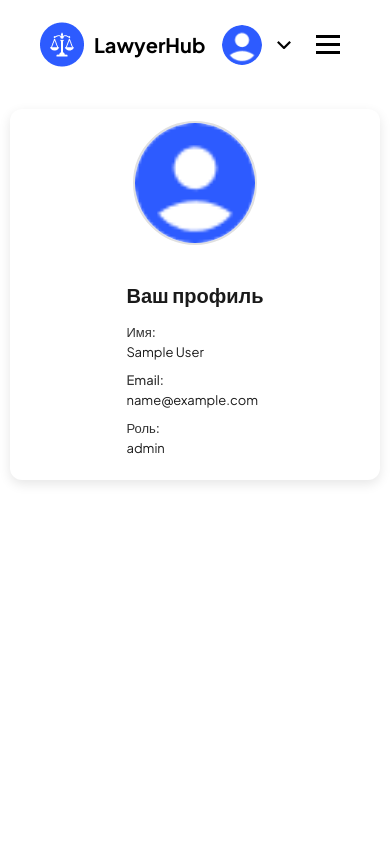
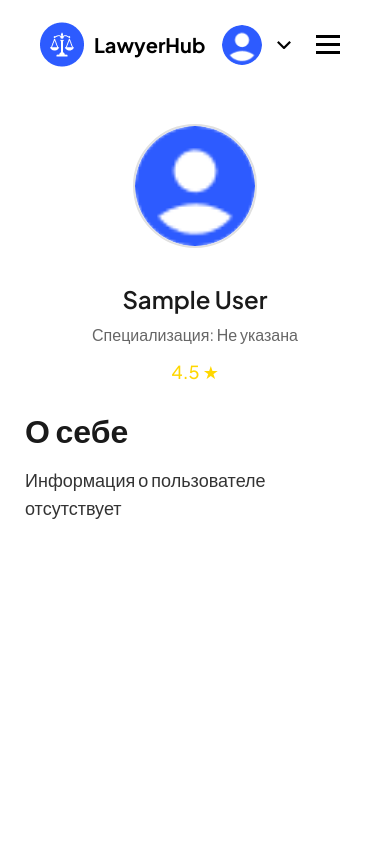
Before and after one commit to Puhovon/front-diplom, a React (Vite) app: page /profile in a window 390 px wide. Shown: the top 844 px of the page. Built offline with nearby package versions, Linux system fonts and the light colour scheme; sample sign-in values are in the browser's storage.

Commit message:
upd profile lawyer

```diff
--- a/src/pages/LawyerPage/lawyersPage.jsx
+++ b/src/pages/LawyerPage/lawyersPage.jsx
@@ -41,7 +41,7 @@ const Lawyers = () => {
         const transformedLawyers = data.map(lawyer => ({
           id: lawyer.id,
           name: `${lawyer.firstName} ${lawyer.lastName} ${lawyer.patronymic || ''}`.trim(),
-          specialization: lawyer.LawyerProfile?.aboutMe || availableSpecializations[0], // Fallback to first specialization if none provided
+          specialization: lawyer.LawyerProfile?.Specializations || availableSpecializations[0], // Fallback to first specialization if none provided
           city: lawyer.LawyerProfile?.region || 'Unknown',
           avatar: lawyer.avatar_url || '/default-avatar.png',
           rating: 0, // Rating not provided in API response, using 0 as default
--- a/src/pages/ProfilePage/Profile.module.css
+++ b/src/pages/ProfilePage/Profile.module.css
@@ -1,77 +1,171 @@
+/* Основной контейнер страницы */
 .profileContainer {
-  max-width: 800px;
+  max-width: 1280px;
   margin: 0 auto;
   padding: 40px 20px;
   min-height: 100vh;
 }
 
+/* Карточка профиля */
 .profileCard {
-  background-color: #ffffff;
+  display: flex;
+  flex-direction: column;
+  align-items: center;
+  justify-content: center;
+  max-width: 1280px;
+  margin: auto;
   border-radius: 12px;
-  box-shadow: 0 4px 12px rgba(0, 0, 0, 0.1);
-  padding: 24px;
-  display: flex;
-  gap: 24px;
+  padding: 40px;
 }
 
+/* Секция аватара */
 .avatarSection {
-  flex-shrink: 0;
-  display: flex;
-  align-items: center;
-  justify-content: center;
+  margin-bottom: 20px;
 }
 
+.avatarSection img {
+  width: 150px;
+  height: 150px;
+  object-fit: cover;
+  border-radius: 50%;
+  border: 2px solid #e0e0e0;
+}
+
+@media (max-width: 768px) {
+  .avatarSection img {
+    width: 120px;
+    height: 120px;
+  }
+}
+
+/* Секция информации */
 .infoSection {
-  flex: 1;
+  font-size: 18px;
+  width: 100%;
 }
 
 .title {
-  font-size: 28px;
+  display: flex;
+  justify-content: center;
+  text-align: center;
+  font-size: 32px;
   font-weight: 600;
   color: #1a1a1a;
-  margin-bottom: 16px;
+  margin-bottom: 10px;
 }
 
-.userId {
-  font-size: 16px;
+.subtitle {
+  display: flex;
+  justify-content: center;
+  text-align: center;
+  font-size: 20px;
   color: #666;
-  margin-left: 8px;
+  margin-bottom: 15px;
+}
+
+.rating {
+  display: flex;
+  justify-content: center;
+  text-align: center;
+  font-size: 24px;
+  color: #ffd700;
+  font-weight: 500;
+  margin-bottom: 20px;
+}
+
+/* Описание */
+.description {
+  margin-bottom: 30px;
+}
+
+.description .sectionTitle {
+  font-size: 32px;
+  font-weight: 600;
+  color: #1a1a1a;
+  margin-bottom: 15px;
+}
+
+.description p {
+  font-size: 18px;
+  color: #333;
+  line-height: 1.6;
+  text-align: left;
+}
+
+/* Список информации */
+.infoList {
+  border-radius: 10px;
+  border: 2px solid #9291a5;
+  padding: 70px 100px;
+  display: flex;
+  flex-direction: column;
+  gap: 30px 15px;
+  margin-bottom: 30px;
 }
 
 .infoItem {
-  margin-bottom: 12px;
+  font-size: 22px;
   display: flex;
   align-items: center;
-  gap: 8px;
+  gap: 10px;
 }
 
-.label {
-  font-size: 16px;
-  font-weight: 500;
-  color: #333;
+.infoItem img {
+  width: 24px;
+  height: 24px;
+}
+
+.infoItem .label {
+  font-weight: bold;
+  color: var(--button-blue-color, #007bff);
+  margin-right: 8px;
   min-width: 120px;
 }
 
-.value {
-  font-size: 16px;
+.infoItem .value {
   color: #1a1a1a;
 }
 
-.rating {
-  background-color: #28a745;
-  color: #ffffff;
-  padding: 2px 8px;
-  border-radius: 12px;
+/* Секция документов */
+.documentsSection {
+  padding: 20px;
+  border: 2px solid #9291a5;
+  border-radius: 10px;
+  text-align: center;
+  margin-bottom: 30px;
+}
+
+.noDocuments {
+  font-size: 18px;
+  color: #666;
+}
+
+/* Подсказка для входа */
+.loginPrompt {
+  margin-top: 20px;
+  padding: 15px;
+  border: 2px solid #9291a5;
+  border-radius: 10px;
+  text-align: center;
+}
+
+.loginPrompt p {
+  font-size: 16px;
+  color: #666;
+  margin: 0;
+}
+
+.loginLink {
+  color: var(--button-blue-color, #007bff);
+  text-decoration: none;
   font-weight: 500;
 }
 
-.bio {
-  font-size: 14px;
-  color: #666;
-  line-height: 1.5;
-  margin: 0;
+.loginLink:hover {
+  text-decoration: underline;
 }
 
+/* Контейнер загрузки */
 .loadingContainer {
   display: flex;
   flex-direction: column;
@@ -86,6 +180,7 @@
   color: #666;
 }
 
+/* Алерт */
 .alert {
   max-width: 600px;
   margin: 40px auto;
@@ -94,7 +189,7 @@
 }
 
 .alertLink {
-  color: #1976d2;
+  color: var(--button-blue-color, #007bff);
   text-decoration: none;
   font-weight: 500;
 }
@@ -103,223 +198,122 @@
   text-decoration: underline;
 }
 
-.loginPrompt {
-  margin-top: 16px;
-  padding: 12px;
-  border-radius: 8px;
-  border: 1px solid #e0e0e0;
-}
-
-.loginPrompt p {
-  margin: 0;
-  font-size: 14px;
-  color: #666;
-}
-
-.loginLink {
-  color: #007bff;
-  text-decoration: none;
-  font-weight: 500;
-}
-
-.loginLink:hover {
-  text-decoration: underline;
-}
-
-/* Новые стили для секций */
-.sectionTitle {
-  font-size: 20px;
-  font-weight: 600;
-  color: #1a1a1a;
-  margin: 24px 0 16px;
-}
-
-.divider {
-  margin: 24px 0;
-}
-
-/* Услуги */
-.servicesSection {
-  margin-top: 16px;
-}
-
-.servicesList {
-  list-style: none;
-  padding: 0;
-  margin: 0;
-}
-
-.serviceItem {
-  display: flex;
-  justify-content: space-between;
-  padding: 8px 0;
-  border-bottom: 1px solid #e0e0e0;
-}
-
-.serviceName {
-  font-size: 14px;
-  color: #1a1a1a;
-}
-
-.servicePrice {
-  font-size: 14px;
-  font-weight: 500;
-  color: #007bff;
-}
-
-/* Отзывы */
-.reviewsSection {
-  margin-top: 16px;
-}
-
-.reviewsList {
-  display: flex;
-  flex-direction: column;
-  gap: 16px;
-}
-
-.reviewItem {
-  padding: 12px;
-  border: 1px solid #e0e0e0;
-  border-radius: 8px;
-}
-
-.reviewHeader {
-  display: flex;
-  justify-content: space-between;
-  margin-bottom: 8px;
-}
-
-.reviewAuthor {
-  font-size: 14px;
-  font-weight: 500;
-  color: #333;
-}
-
-.reviewRating {
-  font-size: 12px;
-}
-
-.reviewText {
-  font-size: 14px;
-  color: #666;
-  margin: 0;
-}
-
-/* Документы */
-.documentsSection {
-  margin-top: 16px;
-}
-
-.documentsList {
-  list-style: none;
-  padding: 0;
-  margin: 0;
-}
-
-.documentItem {
-  padding: 8px 0;
-}
-
-.documentLink {
-  font-size: 14px;
-  color: #007bff;
-  text-decoration: none;
-}
-
-.documentLink:hover {
-  text-decoration: underline;
-}
-
 /* Адаптивность */
-@media (max-width: 768px) {
+@media (max-width: 1024px) {
   .profileCard {
-    flex-direction: column;
-    align-items: center;
-    padding: 16px;
+    padding: 30px;
   }
 
-  .title {
-    font-size: 24px;
-    text-align: center;
+  .infoList {
+    padding: 50px 70px;
   }
 
   .infoItem {
-    flex-direction: column;
-    align-items: flex-start;
-    gap: 4px;
+    font-size: 20px;
   }
 
-  .label {
-    min-width: auto;
-    font-size: 14px;
-  }
-
-  .value {
-    font-size: 14px;
-  }
-
-  .sectionTitle {
-    font-size: 18px;
-  }
-
-  .serviceName,
-  .servicePrice,
-  .reviewAuthor,
-  .reviewText,
-  .documentLink {
-    font-size: 13px;
-  }
-
-  .reviewRating {
-    font-size: 11px;
-  }
-
-  .loadingText {
-    font-size: 16px;
-  }
-
-  .alert {
-    margin: 20px;
-    padding: 12px;
-  }
-
-  .loginPrompt {
-    padding: 8px;
-  }
-
-  .loginPrompt p {
-    font-size: 13px;
+  .infoItem .label {
+    min-width: 100px;
   }
 }
 
-@media (max-width: 480px) {
+@media (max-width: 768px) {
   .profileContainer {
     padding: 20px 10px;
   }
 
   .profileCard {
-    padding: 12px;
+    padding: 20px;
   }
 
   .title {
+    font-size: 28px;
+  }
+
+  .subtitle {
+    font-size: 18px;
+  }
+
+  .rating {
     font-size: 20px;
   }
 
-  .label,
-  .value {
-    font-size: 13px;
+  .sectionTitle {
+    font-size: 28px;
+  }
+
+  .infoSection {
+    font-size: 16px;
+  }
+
+  .infoList {
+    padding: 30px 40px;
+    gap: 20px 10px;
+  }
+
+  .infoItem {
+    font-size: 18px;
+    flex-direction: column;
+    align-items: flex-start;
+  }
+
+  .infoItem img {
+    display: none; /* Скрываем иконки на малых экранах для экономии места */
+  }
+
+  .infoItem .label {
+    margin-right: 0;
+    margin-bottom: 4px;
+  }
+
+  .documentsSection {
+    padding: 15px;
+  }
+
+  .noDocuments {
+    font-size: 16px;
+  }
+}
+
+@media (max-width: 480px) {
+  .profileCard {
+    padding: 15px;
+  }
+
+  .title {
+    font-size: 24px;
+  }
+
+  .subtitle {
+    font-size: 16px;
+  }
+
+  .rating {
+    font-size: 18px;
   }
 
   .sectionTitle {
+    font-size: 24px;
+  }
+
+  .infoSection {
+    font-size: 14px;
+  }
+
+  .infoList {
+    padding: 20px 20px;
+    gap: 15px 8px;
+  }
+
+  .infoItem {
     font-size: 16px;
   }
 
-  .serviceName,
-  .servicePrice,
-  .reviewAuthor,
-  .reviewText,
-  .documentLink {
-    font-size: 12px;
+  .loginPrompt {
+    padding: 10px;
+  }
+
+  .loginPrompt p {
+    font-size: 14px;
   }
 }
--- a/src/pages/ProfilePage/ProfilePage.jsx
+++ b/src/pages/ProfilePage/ProfilePage.jsx
@@ -4,6 +4,7 @@ import useAuth from '@hooks/useAuth';
 import { Avatar, CircularProgress, Alert, AlertTitle, Fade } from '@mui/material';
 import styles from './Profile.module.css';
 import defaultAvatar from '@assets/icons/default-avatar.png';
+import man from '@assets/icons/lawyers/man.png';
 
 const Profile = () => {
   const { userId } = useParams();
@@ -12,6 +13,7 @@ const Profile = () => {
   const [profileData, setProfileData] = useState(null);
   const [isLoading, setIsLoading] = useState(false);
   const [isTokenLoading, setIsTokenLoading] = useState(true);
+  const [isUserInfoLoading, setIsUserInfoLoading] = useState(false);
   const [error, setError] = useState(null);
 
   // Проверка токена
@@ -23,6 +25,7 @@ const Profile = () => {
         }
       } catch (err) {
         console.error('Ошибка проверки токена:', err);
+        setError('Ошибка проверки авторизации');
       } finally {
         setIsTokenLoading(false);
       }
@@ -63,8 +66,11 @@ const Profile = () => {
           }
           const userData = await response.json();
           setProfileData(userData);
-        } else if (!user || !Object.keys(user).length) {
+        } else if (!user && !isUserInfoLoading) {
+          setIsUserInfoLoading(true);
+          console.log('Вызываем getUserInfo для текущего пользователя');
           await getUserInfo();
+          setIsUserInfoLoading(false);
         }
       } catch (error) {
         setError(error.message);
@@ -74,7 +80,7 @@ const Profile = () => {
     };
 
     fetchProfileData();
-  }, [userId, accessToken, user, navigate, isTokenLoading]);
+  }, [userId, accessToken, navigate, isTokenLoading]);
 
   // Отображение загрузки токена
   if (isTokenLoading) {
@@ -105,7 +111,7 @@ const Profile = () => {
   }
 
   // Отображение загрузки данных
-  if (isLoading) {
+  if (isLoading || isUserInfoLoading) {
     return (
       <Fade in={true} timeout={500}>
         <div className={styles.loadingContainer}>
@@ -123,19 +129,16 @@ const Profile = () => {
         <Alert severity="error" className={styles.alert}>
           <AlertTitle>Ошибка</AlertTitle>
           {error}
+          {error.includes('авторизация') && (
+            <p>
+              Попробуйте{' '}
+              <Link to="/login" className={styles.alertLink}>
+                войти
+              </Link>{' '}
+              заново.
+            </p>
+          )}
         </Alert>
-      </Fade>
-    );
-  }
-
-  // Данные пользователя еще не загружены
-  if (!user && !userId) {
-    return (
-      <Fade in={true} timeout={500}>
-        <div className={styles.loadingContainer}>
-          <CircularProgress size={40} thickness={4} />
-          <p className={styles.loadingText}>Загрузка вашего профиля...</p>
-        </div>
       </Fade>
     );
   }
@@ -143,16 +146,24 @@ const Profile = () => {
   // Определяем данные для отображения
   const displayUser = userId ? profileData : user;
 
+  // Если данные не загружены
   if (!displayUser) {
     return (
       <Fade in={true} timeout={500}>
         <Alert severity="info" className={styles.alert}>
           <AlertTitle>Данные не найдены</AlertTitle>
-          Данные пользователя не найдены.
+          Данные пользователя не найдены. Попробуйте обновить страницу или{' '}
+          <Link to="/login" className={styles.alertLink}>
+            войти
+          </Link>{' '}
+          заново.
         </Alert>
       </Fade>
     );
   }
+
+  // Проверяем, является ли пользователь клиентом
+  const isClient = displayUser.role === 'client';
 
   return (
     <div className={styles.profileContainer}>
@@ -174,26 +185,38 @@ const Profile = () => {
         </div>
         <div className={styles.infoSection}>
           <h1 className={styles.title}>
-            {userId ? `Профиль юриста` : 'Ваш профиль'}
-            {userId && <span className={styles.userId}> (ID: {userId})</span>}
+            {displayUser.firstName} {displayUser.lastName} {displayUser.patronymic}
           </h1>
+          {!isClient && (
+            <>
+              <p className={styles.subtitle}>
+                Специализация:{' '}
+                {displayUser.LawyerProfile?.Specializations?.length > 0
+                  ? displayUser.LawyerProfile.Specializations.join(', ')
+                  : 'Не указана'}
+              </p>
+              <span className={styles.rating}>4.5 ★</span>
+            </>
+          )}
+          <div className={styles.description}>
+            <h2 className={styles.sectionTitle}>О себе</h2>
+            <p>{displayUser.LawyerProfile?.aboutMe || 'Информация о пользователе отсутствует'}</p>
+          </div>
+          {!isClient && displayUser.LawyerProfile && (
+            <>
+              <h2 className={styles.sectionTitle}>Данные специалиста</h2>
+              <div className={styles.infoList}>
                 <div className={styles.infoItem}>
-            <span className={styles.label}>Имя:</span>
+                  <img src={man} alt="man" />
+                  <span className={styles.label}>Возраст:</span>
                   <span className={styles.value}>
-              {`${displayUser.firstName || ''} ${displayUser.lastName || ''} ${displayUser.patronymic || ''}`.trim() || 'Не указано'}
+                    {displayUser.birthDate
+                      ? new Date().getFullYear() - new Date(displayUser.birthDate).getFullYear()
+                      : 'Не указано'}
                   </span>
                 </div>
                 <div className={styles.infoItem}>
-            <span className={styles.label}>Email:</span>
-            <span className={styles.value}>{displayUser.email || 'Не указано'}</span>
-          </div>
-          <div className={styles.infoItem}>
-            <span className={styles.label}>Роль:</span>
-            <span className={styles.value}>{displayUser.role || 'Не указано'}</span>
-          </div>
-          {displayUser.role === 'lawyer' && displayUser.LawyerProfile && (
-            <>
-              <div className={styles.infoItem}>
+                  <img src={man} alt="man" />
                   <span className={styles.label}>Специализация:</span>
                   <span className={styles.value}>
                     {displayUser.LawyerProfile.Specializations?.length > 0
@@ -202,40 +225,57 @@ const Profile = () => {
                   </span>
                 </div>
                 <div className={styles.infoItem}>
-                <span className={styles.label}>Регион:</span>
-                <span className={styles.value}>{displayUser.LawyerProfile.region || 'Не указано'}</span>
-              </div>
-              <div className={styles.infoItem}>
+                  <img src={man} alt="man" />
                   <span className={styles.label}>Образование:</span>
-                <span className={styles.value}>{displayUser.LawyerProfile.education || 'Не указано'}</span>
-              </div>
-              <div className={styles.infoItem}>
-                <span className={styles.label}>Цена за консультацию:</span>
                   <span className={styles.value}>
-                  {displayUser.LawyerProfile.price ? `${displayUser.LawyerProfile.price} ₽` : 'Не указана'}
+                    {displayUser.LawyerProfile.education || 'Не указано'}
                   </span>
                 </div>
                 <div className={styles.infoItem}>
-                <span className={styles.label}>Опыт с:</span>
+                  <img src={man} alt="man" />
+                  <span className={styles.label}>Опыт работы:</span>
                   <span className={styles.value}>
                     {displayUser.LawyerProfile.experienceStartDate
-                    ? new Date(displayUser.LawyerProfile.experienceStartDate).toLocaleDateString('ru-RU')
+                      ? `${new Date().getFullYear() - new Date(displayUser.LawyerProfile.experienceStartDate).getFullYear()} лет`
                       : 'Не указано'}
                   </span>
                 </div>
                 <div className={styles.infoItem}>
+                  <img src={man} alt="man" />
+                  <span className={styles.label}>Регион:</span>
+                  <span className={styles.value}>
+                    {displayUser.LawyerProfile.region || 'Не указано'}
+                  </span>
+                </div>
+                <div className={styles.infoItem}>
+                  <img src={man} alt="man" />
+                  <span className={styles.label}>Цена за консультацию:</span>
+                  <span className={styles.value}>
+                    {displayUser.LawyerProfile.price ? `${displayUser.LawyerProfile.price} ₽` : 'Не указано'}
+                  </span>
+                </div>
+                <div className={styles.infoItem}>
+                  <img src={man} alt="man" />
                   <span className={styles.label}>Статус профиля:</span>
                   <span className={styles.value}>
                     {displayUser.LawyerProfile.isConfirmed ? 'Подтверждён' : 'Не подтверждён'}
                   </span>
                 </div>
-              {displayUser.LawyerProfile.aboutMe && (
+              </div>
+            </>
+          )}
+          {isClient && (
+            <div className={styles.infoList}>
               <div className={styles.infoItem}>
-                  <span className={styles.label}>О себе:</span>
-                  <p className={styles.bio}>{displayUser.LawyerProfile.aboutMe}</p>
+                <img src={man} alt="man" />
+                <span className={styles.label}>Возраст:</span>
+                <span className={styles.value}>
+                  {displayUser.birthDate
+                    ? new Date().getFullYear() - new Date(displayUser.birthDate).getFullYear()
+                    : 'Не указано'}
+                </span>
               </div>
-              )}
-            </>
+            </div>
           )}
           {!accessToken && (
             <div className={styles.loginPrompt}>
```
Also changed, not shown: src/assets/icons/lawyers/man.png (added). Lines whose indentation alone changed are shown as unchanged.
